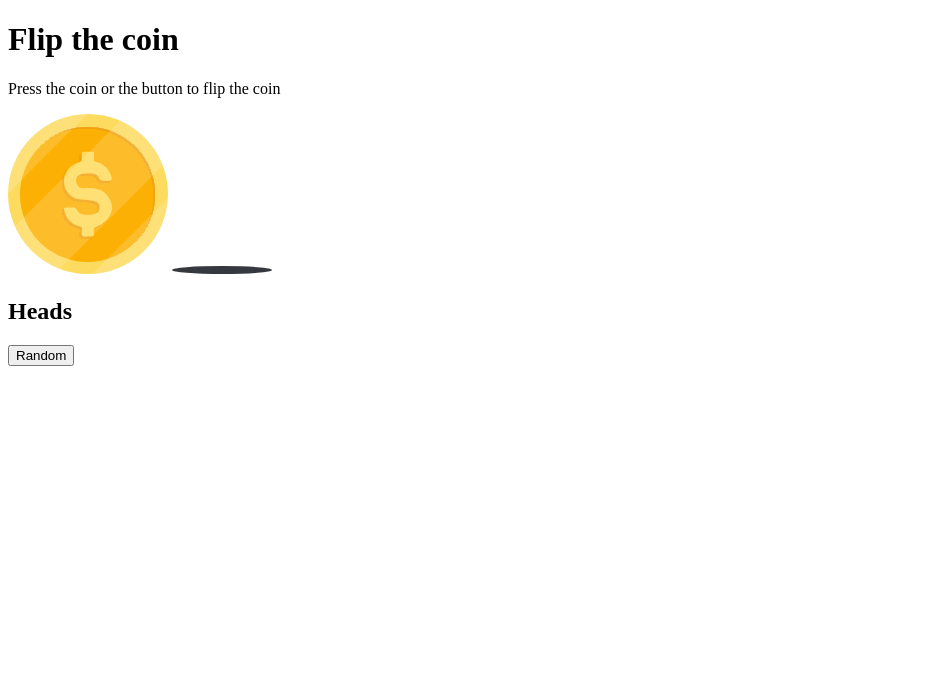
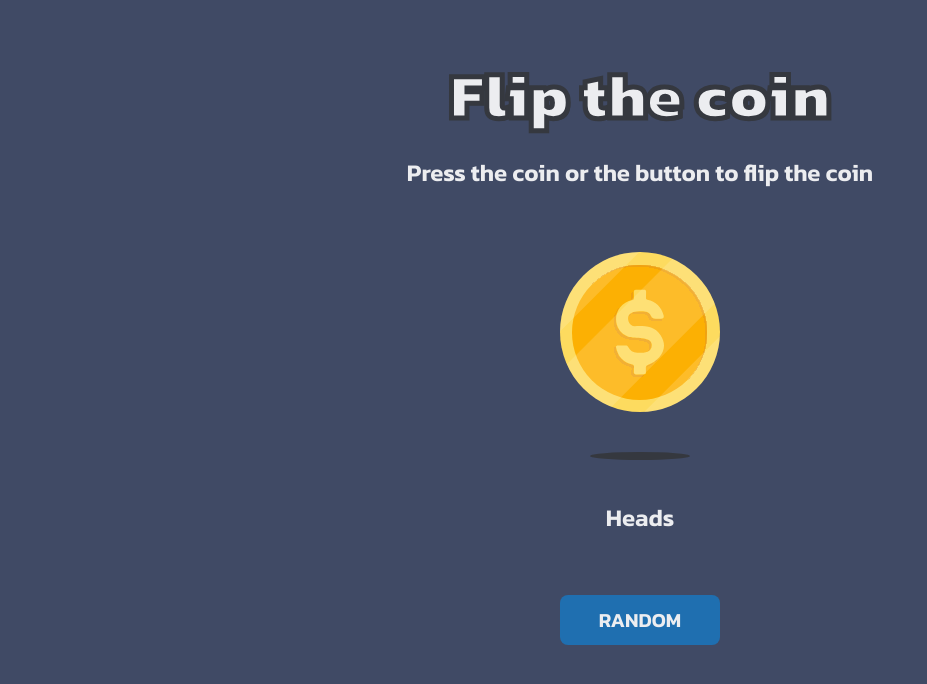
Before and after one commit to arturmauricioss/DevChallenges_Flip_The_Coin, a plain HTML site: page index.html in a window 1280 px wide. Shown: the whole page, without its empty margins (0-927 px from the left). Drawn offline with Linux system fonts and the light colour scheme.

Commit message:
estilização inicial adicionada ao projeto

```diff
--- a/index.html
+++ b/index.html
@@ -1,20 +1,25 @@
 <!DOCTYPE html>
 <html lang="pt-br">
 <head>
+    <link rel="preconnect" href="https://fonts.googleapis.com">
+    <link rel="preconnect" href="https://fonts.gstatic.com" crossorigin>
     <meta charset="UTF-8">
     <meta name="viewport" content="width=device-width, initial-scale=1.0">
     <title>Flip The Coin</title>
     <link rel="stylesheet" href="style.css">
     <link rel="shortcut icon" href="./assets/favicon.ico" type="image/x-icon">
+
+
+    <link href="https://fonts.googleapis.com/css2?family=Kanit:ital,wght@0,100;0,200;0,300;0,400;0,500;0,600;0,700;0,800;0,900;1,100;1,200;1,300;1,400;1,500;1,600;1,700;1,800;1,900&display=swap" rel="stylesheet">
 </head>
 <body>
     <h1>Flip the coin</h1>
-    <p>Press the coin or the button to flip the coin</p>
+    <p id="desc">Press the coin or the button to flip the coin</p>
 
-    <img src="./assets/heads.svg" alt="">
-    <img src="./assets/shadow.svg" alt="">
-    <h2>Heads</h2>
-    <button>Random</button>
+    <img id="moeda" src="./assets/heads.svg" alt="">
+    <img id="sombra" src="./assets/shadow.svg" alt="">
+    <p id="lado">Heads</p>
+    <button>RANDOM</button>
 
     <script src="script.js"></script>
 </body>
--- a/style.css
+++ b/style.css
@@ -0,0 +1,61 @@
+*{
+    margin: 0;
+    padding: 0;
+    box-sizing: border-box;
+}
+:root{
+    --cor1:#35383F;
+    --cor2:#ECEDF0;
+    --cor3:#1F6FB0;
+    --cor4:#404A65;
+}
+body{
+    background-color: var(--cor4);
+    display: flex;
+    flex-direction: column;
+    text-align: center;
+    justify-content: center;
+    align-items: center;
+}
+h1{
+    font-family: "Kanit", sans-serif;
+    font-weight: 900;
+    font-size: 64px;
+    color:var(--cor2);
+    margin-top: 48px;
+    text-shadow: 2px 2px 0px var(--cor1);
+    -webkit-text-stroke-width: 5px;
+    -webkit-text-stroke-color: var(--cor1);
+}
+p{
+    font-family: "Kanit", sans-serif;
+    font-weight: 600;
+    font-size: 24px;
+    color:var(--cor2);
+}
+#desc{
+    margin-top: 12px;
+}
+
+#moeda{
+    width: 160px;
+    margin-top: 62px;
+}
+#sombra{
+    margin-top: 40px;
+}
+#lado{
+    margin-top: 40px;
+}
+button{
+    font-family: "Kanit", sans-serif;
+    font-weight: 600;
+    font-size: 20px;
+    color:var(--cor2);
+    background-color: var(--cor3);
+    border: none;
+    width: 160px;
+    height: 50px;
+    margin-top: 60px;
+    border-radius: 8px;
+}
```
